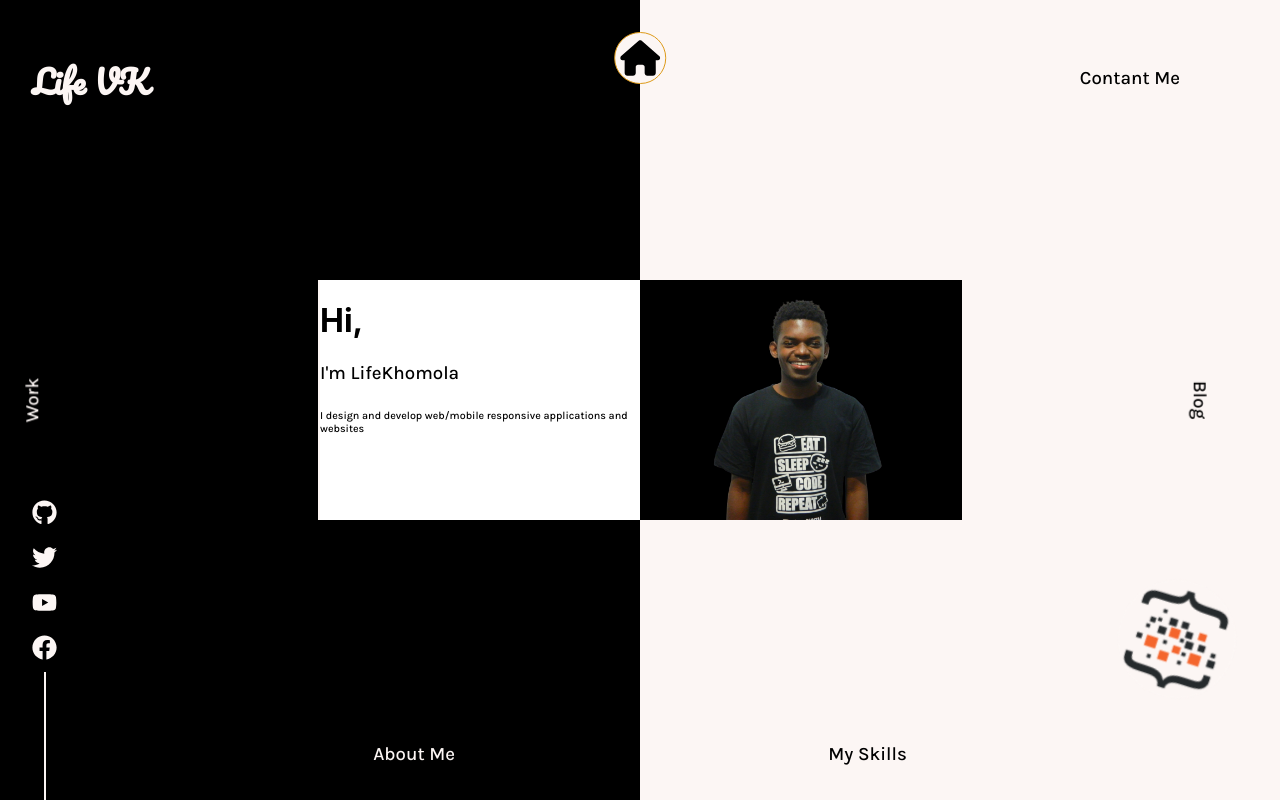
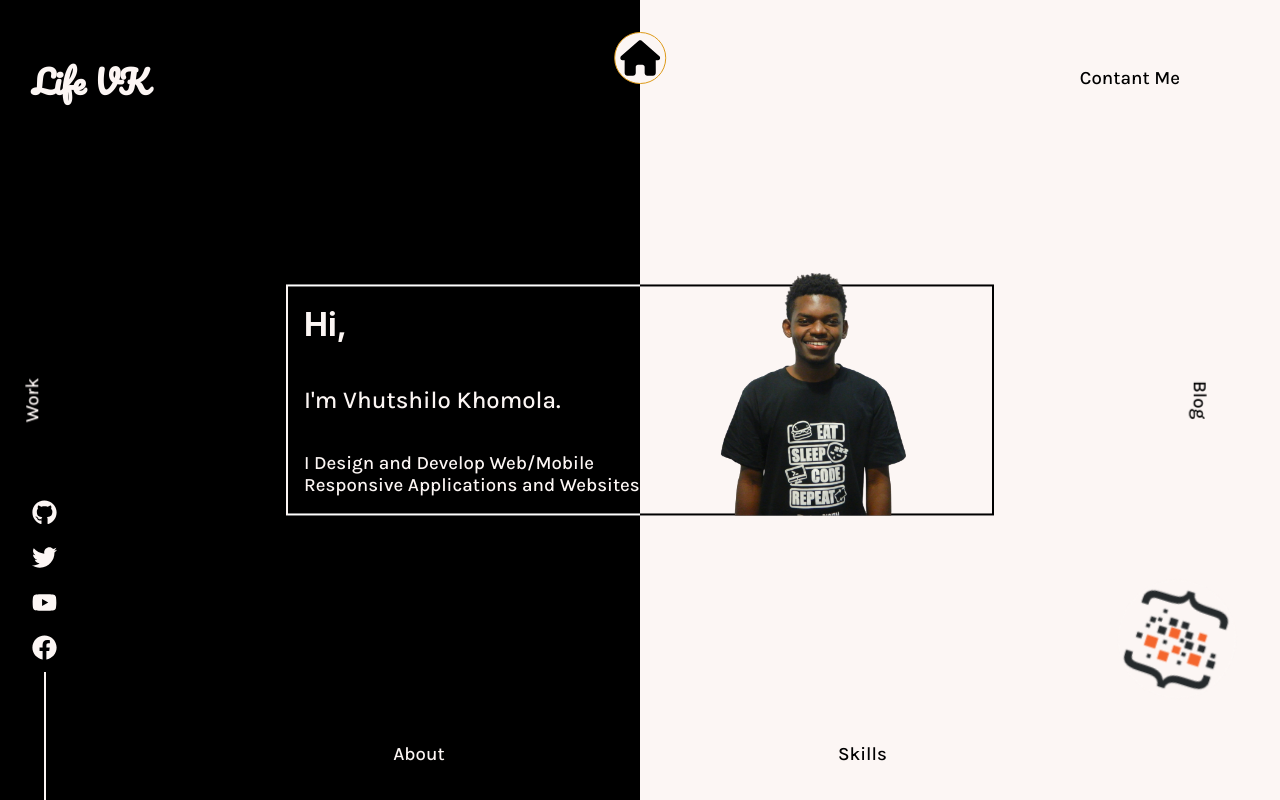
Before and after one commit to lifeKhomola/LifeKhomolaPortfolio, a React (Create React App) app in the folder my-portfolio/: page / in a window 1280 px wide. Both pictures are taken after a click on the button "Click here". Built offline with nearby package versions, Linux system fonts and the light colour scheme.

Commit message:
hover animation and intro done

```diff
--- a/my-portfolio/src/components/Main.js
+++ b/my-portfolio/src/components/Main.js
@@ -7,6 +7,7 @@ import SocialIcons from '../subComponents/SocialIcons'
 import {NavLink} from 'react-router-dom'
 import {YinYang} from '../components/AllSvgs'
 import Intro from '../components/intro'
+import {motion} from 'framer-motion'
 
 
 const MainContainer = styled.div`
@@ -143,20 +144,35 @@ const Main =()=>{
                </Center>
                <liveVK/>
                <Contact target="_blank" to={{pathname:"mailto:khomolavhutshilo5@gmail.com"}}>
-                   <h3>Contant Me</h3>
+                   <motion.h3
+                   whileHover={{scale:1.1}}
+                   whileTap={{scale:0.9}}
+                   >Contant Me</motion.h3>
                </Contact>
                <Blog to='/blog'>
-                    <h3>Blog</h3>
+               <motion.h3
+                   whileHover={{scale:1.1}}
+                   whileTap={{scale:0.9}}
+                   >Blog</motion.h3>
                </Blog>
                <Work to='/work' click={click}>
-                    <h3>Work</h3>
+               <motion.h3
+                   whileHover={{scale:1.1}}
+                   whileTap={{scale:0.9}}
+                   >Work</motion.h3>
                </Work>
                <BottonBar>
                    <About to='/about' click={click}>
-                        <h3>About Me</h3>
+                   <motion.h3
+                   whileHover={{scale:1.1}}
+                   whileTap={{scale:0.9}}
+                   >About</motion.h3>
                    </About>
                    <Skills to='/skills'>
-                        <h3>My Skills</h3>
+                   <motion.h3
+                   whileHover={{scale:1.1}}
+                   whileTap={{scale:0.9}}
+                   >Skills</motion.h3>
                    </Skills>
                </BottonBar>
 
--- a/my-portfolio/src/components/intro.js
+++ b/my-portfolio/src/components/intro.js
@@ -1,22 +1,24 @@
 import React from 'react'
 import styled from 'styled-components'
 import Me from '../assets/Images/Vhutshilo-2-removebg-preview.png'
+import {motion} from 'framer-motion'
 
 
 
 
-const Box = styled.div`
+const Box = styled(motion.div)`
 position:absolute;
 left:50%;
 top:50%;
 transform: translate(-50%,-50%);
 display:flex;
-width:50%;
-height:30%;
+width:55vw;
+// height:55vh;
+
+background: linear-gradient( to right, white 50%, black 50%) bottom,
+linear-gradient( to right,white 50%, black 50%) top;
 background-repeat: no-repeat;
 background-size: 100% 2px;
-background: linear-gradient( to right, white 50%, black 50%) bottom,
-linear-gradient( to right,white 50%, black 50%) top;
 border-left: 2px solid ${props =>props.theme.body};
 border-right: 2px solid ${props =>props.theme.text};
 // background: linear-gradient(
@@ -48,27 +50,41 @@ display:flex;
 }
 `
 const Text = styled.div`
-.h1{
+// font-size:25px;
+color: ${props => props.theme.body};
+padding-left:1rem;
+cursor:pointer;
+display:flex;
+flex-direction:column;
+justify-content:none;
 
-}
 `
 
 
 const Intro =()=>{
     return (
-        <Box>
+        <Box
+        initial={{height:0}}
+        animate={{height:''}}
+        transition={{type:'spring',duration:2,delay:1 }}
+        >
             <SubBox>
-                <Text>
-                    <h1>Hi, </h1>
-                    <h3>I'm LifeKhomola</h3>
-                    <h6>I design and develop web/mobile responsive applications and websites</h6>
+                <Text
+                >
+                    <h1 >Hi, </h1>
+                    <h2>I'm Vhutshilo Khomola.</h2>
+                    <h3>I Design and Develop Web/Mobile Responsive Applications and Websites</h3>
 
                 </Text>
                 </SubBox>
                 <SubBox>
-                    <div>
+                    <motion.div
+                    initial={{opacity:0}}
+                    animate={{opacity:'1'}}
+                    transition={{duration:2,delay:1 }}
+                    >
                         <img className='pic' src={Me} alt="Profile Pic"/>
-                    </div>
+                    </motion.div>
                 </SubBox>
         </Box>
     )
```
